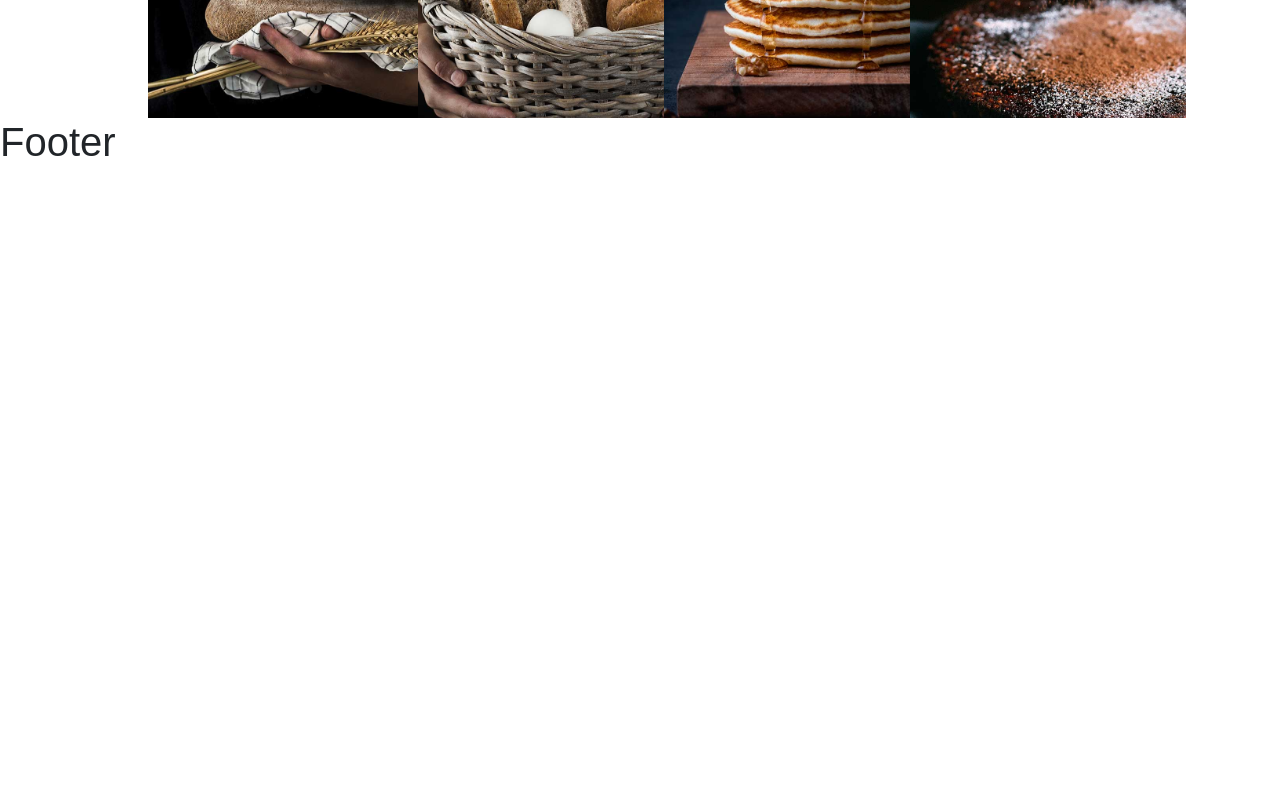
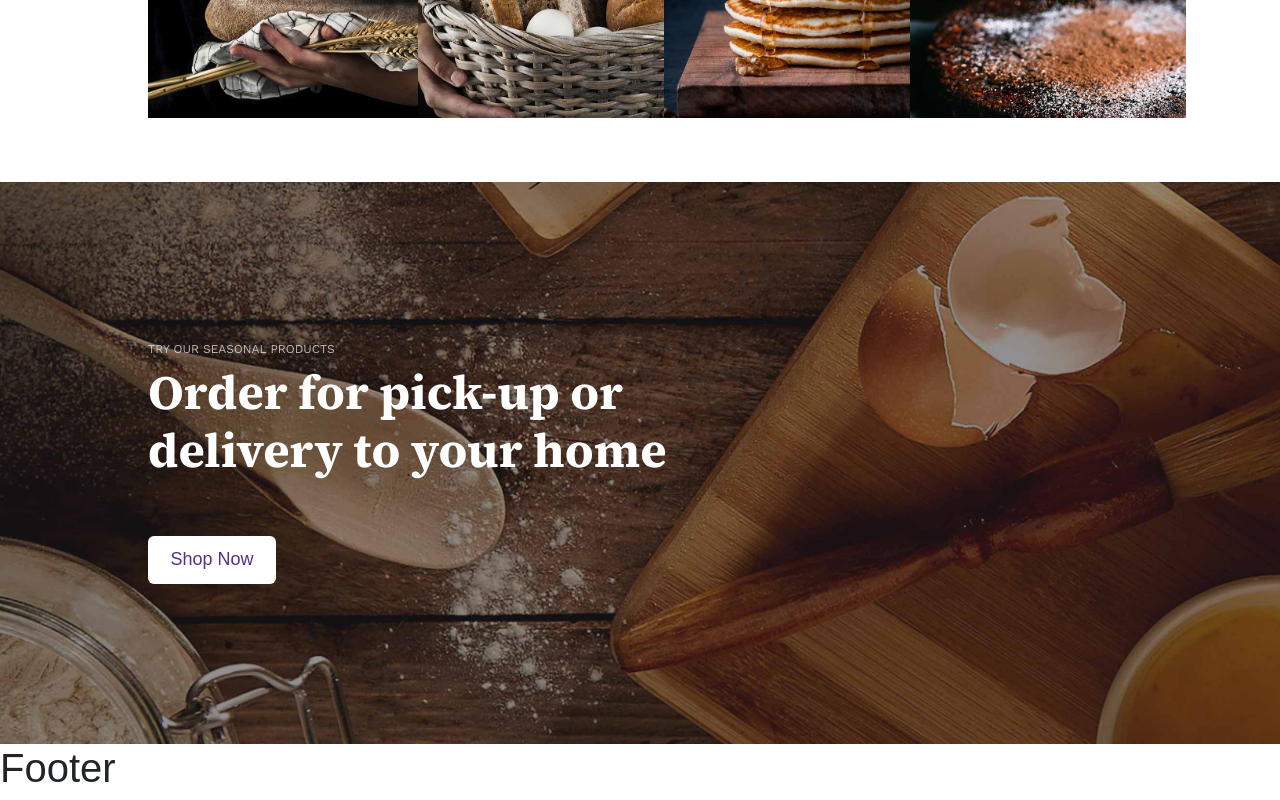
Before and after one commit to andreafrancioni/proj-html-vuejs, a Vue app: page / in a window 1280 px wide. Shown: the part 6864-7664 px from the top of the page. Before the commit the page ends 7038 px from the top, so only its background shows below. Built offline with nearby package versions, Linux system fonts and the light colour scheme.

Commit message:
Completa ultima sezione Main

```diff
--- a/src/App.vue
+++ b/src/App.vue
@@ -8,6 +8,7 @@ import AppWeddingSection from "./components/AppWeddingSection.vue";
 import AppCards from "./components/AppCards.vue";
 import AppLocation from "./components/AppLocation.vue";
 import AppSocialCards from "./components/AppSocialCards.vue";
+import AppShopNow from "./components/AppShopNow.vue";
 
 import axios from 'axios'; //importo Axios
 import { store } from "./store.js" //state management
@@ -23,6 +24,7 @@ export default {
 		AppCards,
 		AppLocation,
 		AppSocialCards,
+		AppShopNow,
 	},
 	data() {
 		return {
@@ -64,6 +66,7 @@ export default {
 		<AppCards />
 		<AppLocation />
 		<AppSocialCards />
+		<AppShopNow />
 	</main>
 	<footer>
 		<AppFooter />
@@ -77,9 +80,8 @@ export default {
 
 <style scoped lang="scss">
 // importo variabili
-// @use './styles/partials/variables' as *;
+@use './styles/partials/variables' as *;
 
-// ...qui eventuale SCSS di App.vue
 
 .pb-96 {
 	padding-bottom: 96px;
--- /dev/null
+++ b/src/components/AppShopNow.vue
@@ -0,0 +1,76 @@
+<script>
+import { store } from "../store.js" //state management
+import register from "../debug" //per debuggare il componente da console
+
+export default {
+    name: "AppShopNow",
+    data() {
+        return {
+            store
+        }
+    },
+    methods: {
+        doThings() {
+            console.log("AppComponent does things");
+        }
+    },
+    mounted() {
+        register(this); //per debuggare il componente da console
+        this.doThings();
+    }
+}
+</script>
+
+<template>
+    <section class="shopnow">
+        <div class="row">
+            <div class="col-8">
+                <div class="product">
+                    <h6>TRY OUR SEASONAL PRODUCTS</h6>
+                    <h2>Order for pick-up or delivery to your home</h2>
+                    <button class="btn">Shop Now</button>
+                </div>
+            </div>
+        </div>
+    </section>
+</template>
+
+<style scoped lang="scss">
+// importo variabili
+@use '../styles/partials/variables' as *;
+
+// ...qui eventuale SCSS di AppComponent
+h6 {
+    font-size: 12px;
+    font-family: "Work Sans";
+    font-weight: 400;
+    color: rgba(255, 255, 255, 0.682);
+}
+
+h2 {
+    font-size: 48px;
+    font-family: "Source Serif 4";
+    font-weight: 700;
+    color: white;
+}
+
+.btn {
+    margin-top: 3rem;
+    color: $fontColorViolet;
+    background-color: white;
+    font-size: 18px;
+    font-weight: 200;
+    width: 8rem;
+    height: 3rem;
+}
+
+.product {
+    padding: 10rem;
+}
+
+.shopnow {
+    margin-top: 4rem;
+    background-image: url(../assets/call-to-action-bg.jpg);
+    background-size: cover;
+}
+</style>
```
